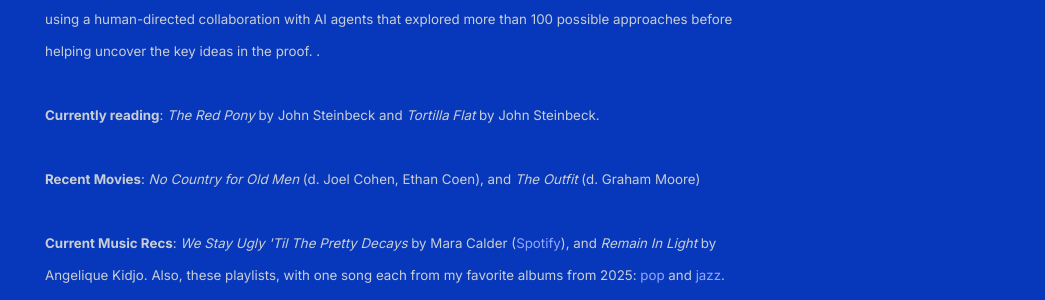
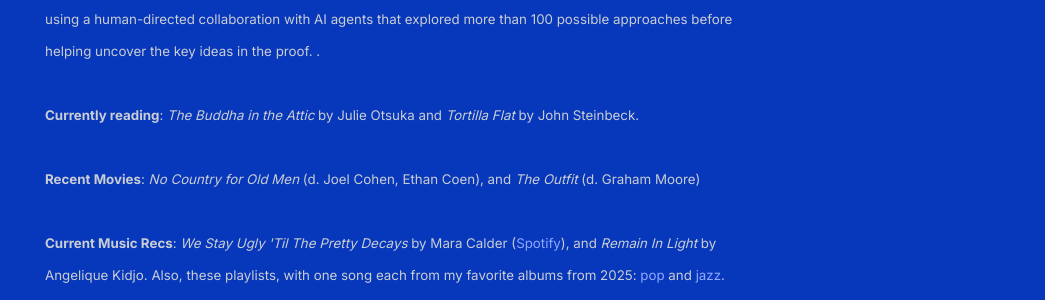
Before and after one commit to shihankanungo/shihankanungo.github.io, a Jekyll site: the page built from index.md, in a window 1280 px wide. Shown: the part 816-1116 px from the top of the page, without its empty margins (235-1280 px from the left). Built offline with Jekyll 4.4.1, drawn with Linux system fonts in a browser that asks for light colours.

Commit message:
Update currently reading book in _config.yml

```diff
--- a/_config.yml
+++ b/_config.yml
@@ -8,7 +8,7 @@
 
           <small><b>Recent news:</b> Researchers Xinzhi Zhang of Microsoft Research and Zhao Song have resolved the 31-year-old Kannan–Lovász–Simonovits (KLS) conjecture  -- a central problem in high-dimensional geometry and probability -- using a human-directed collaboration with AI agents that explored more than 100 possible approaches before helping uncover the key ideas in the proof. .</small>
           <br /><br />
-          <small><b>Currently reading</b>: <i>The Red Pony</i> by John Steinbeck and <i>Tortilla Flat</i> by John Steinbeck.</small>
+          <small><b>Currently reading</b>: <i>The Buddha in the Attic</i> by Julie Otsuka and <i>Tortilla Flat</i> by John Steinbeck.</small>
           <br /><br />
           <small><b>Recent Movies</b>: <i>No Country for Old Men</i> (d. Joel Cohen, Ethan Coen), and <i>The Outfit</i> (d. Graham Moore)</small>
           <br /><br />
```
